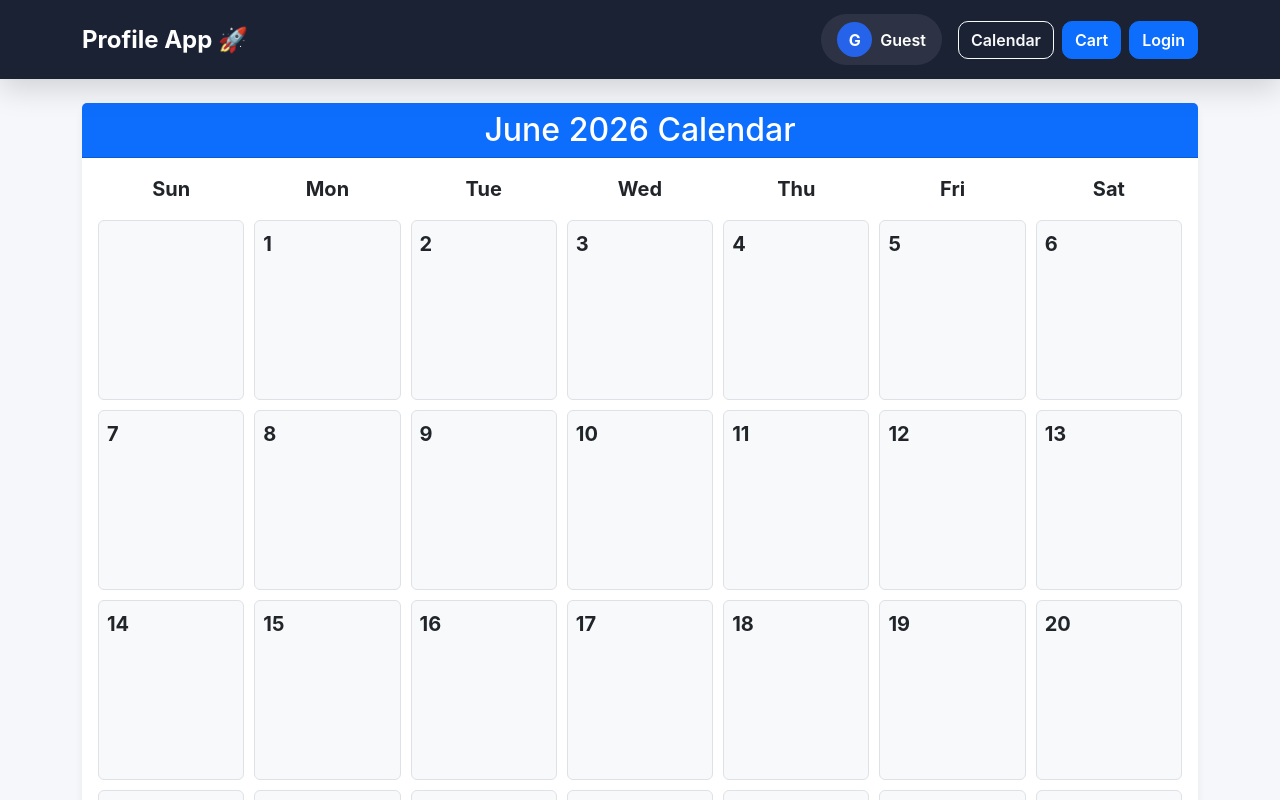
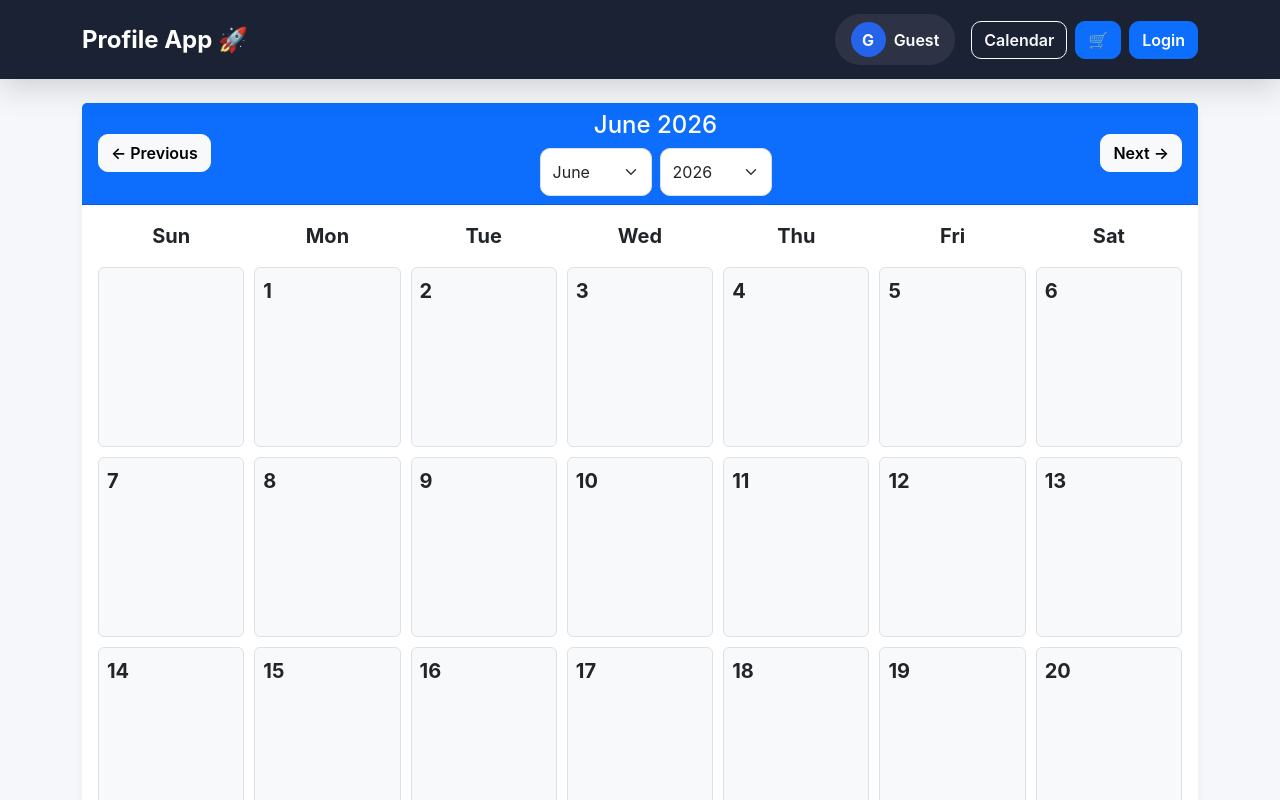
Before and after one commit to PranayHazra-007/Authentication, a React app: page /calendar in a window 1280 px wide. Shown: the top 800 px of the page. Built offline with nearby package versions, Linux system fonts and the light colour scheme; the HTML template or start-up script is replaced by a standard one.

Commit message:
Calendar Implement

```diff
--- a/src/components/Navbar.jsx
+++ b/src/components/Navbar.jsx
@@ -82,7 +82,7 @@ style={{background:"rgba(15,23,42,0.95)",backdropFilter:"blur(10px)",boxShadow:"
       )}
 
       <Link to="/cart" className="btn btn-primary position-relative fw-semibold" style={{borderRadius:"12px"}}>
-        Cart
+        🛒
         {cartItems.length >0 && (
           <span className="position-absolute top-0 start-100 translate-middle badge rounded-pill bg-danger">
             {cartItems.length}
--- a/src/pages/Calendar.jsx
+++ b/src/pages/Calendar.jsx
@@ -1,17 +1,19 @@
-import React from "react";
+import React, { useState } from "react";
 import { useSelector } from "react-redux";
 import Navbar from "../components/Navbar";
 
 const Calendar = () => {
   const tasks = useSelector((state) => state.kanban.tasks);
+  const [currentDate, setCurrentDate] = useState(new Date());
+
+  const year = currentDate.getFullYear();
+  const month = currentDate.getMonth();
+
   const today = new Date();
-  const year = today.getFullYear();
-  const month = today.getMonth();
-
   const firstDay = new Date(year,month,1).getDay();
   const daysInMonth = new Date(year,month + 1,0).getDate();
 
-  const monthName = today.toLocaleString("default", {month: "long"});
+  const monthName = currentDate.toLocaleString("default",{month: "long",});
   const calendarDays = [];
 
   for (let i = 0; i < firstDay; i++) {
@@ -20,21 +22,43 @@ const Calendar = () => {
   for (let i = 1; i <= daysInMonth; i++) {
     calendarDays.push(i);
   }
+  const previousMonth = () => {
+    setCurrentDate(new Date(year, month - 1, 1));
+  };
+  const nextMonth = () => {
+    setCurrentDate(new Date(year, month + 1, 1));
+  };
+  const handleMonthChange = (e) => {
+    setCurrentDate(new Date(year,Number(e.target.value),1));
+  };
+  const handleYearChange = (e) => {
+    setCurrentDate(new Date(Number(e.target.value),month,1));
+  };
+
+  const isToday = (day) => {
+    return (
+      day &&
+      today.getDate() === day &&
+      today.getMonth() === month &&
+      today.getFullYear() === year
+    );
+  };
 
   const getTasksForDate = (day) => {
-    const currentDate = new Date(`${year}-${String(month + 1).padStart(2, "0")}-${String(day).padStart(2, "0")}`);
+    const currentDay = new Date(year,month,day);
 
     return tasks.filter((task) => {
       if (!task.startDate || !task.endDate) {
         return false;
       }
+
       const startDate = new Date(task.startDate);
       const endDate = new Date(task.endDate);
+      startDate.setHours(0,0,0,0);
+      endDate.setHours(0,0,0,0);
+      currentDay.setHours(0,0,0,0);
 
-      return (
-        currentDate >= startDate &&
-        currentDate <= endDate
-      );
+      return (currentDay >= startDate && currentDay <= endDate);
     });
   };
 
@@ -43,122 +67,87 @@ const Calendar = () => {
       <Navbar />
 
       <div className="container py-4">
+        <div className="card shadow-lg border-0">
+          <div className="card-header bg-primary text-white">
+            <div className="d-flex justify-content-between align-items-center flex-wrap gap-2">
+              <button className="btn btn-light" onClick={previousMonth}>← Previous</button>
 
-        <div className="card shadow-lg border-0">
+              <div className="text-center">
+                <h4 className="mb-2">{monthName} {year}</h4>
+                <div className="d-flex gap-2">
+                  <select className="form-select" value={month} onChange={handleMonthChange}>
+                    {[
+                      "January",
+                      "February",
+                      "March",
+                      "April",
+                      "May",
+                      "June",
+                      "July",
+                      "August",
+                      "September",
+                      "October",
+                      "November",
+                      "December",
+                    ].map((monthName,index) => (
+                        <option key={index} value={index}>{monthName}</option>
+                      ))}
+                  </select>
 
-          <div className="card-header bg-primary text-white text-center">
-            <h2 className="mb-0">
-              {monthName} {year} Calendar
-            </h2>
+                  <select className="form-select" value={year} onChange={handleYearChange}>
+                    {Array.from({length: 21,},(_, i) => 2020 + i).map((year) => (
+                        <option key={year} value={year} >{year} </option>
+                      )
+                    )}
+                  </select>
+                </div>
+              </div>
+              <button className="btn btn-light" onClick={nextMonth}>Next →</button>
+            </div>
           </div>
 
           <div className="card-body">
-
-            {/* Week Days */}
-
-            <div
-              className="d-grid mb-3"
-              style={{
-                gridTemplateColumns:
-                  "repeat(7,1fr)",
-                gap: "10px",
-              }}
-            >
-              {[
-                "Sun",
-                "Mon",
-                "Tue",
-                "Wed",
-                "Thu",
-                "Fri",
-                "Sat",
-              ].map((day) => (
-                <div
-                  key={day}
-                  className="text-center fw-bold fs-5"
-                >
-                  {day}
-                </div>
+            <div className="d-grid mb-3" style={{gridTemplateColumns:"repeat(7,1fr)",gap: "10px",}}>
+              {["Sun","Mon","Tue","Wed","Thu","Fri","Sat",].map((day) => (
+                <div key={day} className="text-center fw-bold fs-5" >{day}</div>
               ))}
             </div>
 
-            {/* Calendar */}
-
-            <div
-              className="d-grid"
-              style={{
-                gridTemplateColumns:
-                  "repeat(7,1fr)",
-                gap: "10px",
-              }}
-            >
-              {calendarDays.map(
-                (day, index) => (
-                  <div
-                    key={index}
-                    className="border rounded bg-light p-2"
-                    style={{
-                      minHeight: "180px",
-                    }}
-                  >
+            <div className="d-grid" style={{gridTemplateColumns:"repeat(7,1fr)",gap: "10px",}}>
+              {calendarDays.map((day, index) => (
+                  <div key={index} className="rounded p-2" style={{minHeight: "180px",border: isToday(day)? "3px solid #0d6efd" : "1px solid #dee2e6",backgroundColor:isToday(day)? "#e7f1ff" : "#f8f9fa",}}>
                     {day && (
                       <>
-                        <div className="fw-bold fs-5 mb-2">
-                          {day}
+                        <div className={`fw-bold fs-5 mb-2 ${isToday(day)? "text-primary": ""}`}>
+                          {day} {isToday(day) && " 📍"}
                         </div>
-
-                        {getTasksForDate(
-                          day
-                        ).map((task) => (
-                          <div
-                            key={task.id}
-                            className="card border-0 shadow-sm mb-2"
-                          >
+                        {getTasksForDate(day).map((task) => (
+                          <div key={`${task.id}-${day}`}className="card border-0 shadow-sm mb-2">
                             <div className="card-body p-2">
-
                               <div className="small text-primary fw-semibold">
-                                👤 {task.username}
+                                👤{" "}{task.username}
                               </div>
-
                               <div className="fw-bold small">
-                                📝 {task.caption}
+                                📝{" "}{task.caption}
                               </div>
 
                               <div className="small text-muted">
-                                {task.startDate}
-                                {" → "}
-                                {task.endDate}
+                                {task.startDate}{" → "}{task.endDate}
                               </div>
 
-                              <span
-                                className={`badge mt-1 ${
-                                  task.status ===
-                                  "todo"
-                                    ? "bg-secondary"
-                                    : task.status ===
-                                      "progress"
-                                    ? "bg-warning text-dark"
-                                    : "bg-success"
-                                }`}
-                              >
+                              <span className={`badge mt-1 ${task.status ==="todo"? "bg-secondary": task.status ==="progress" ? "bg-warning text-dark" : "bg-success"}`}>
                                 {task.status.toUpperCase()}
                               </span>
-
                             </div>
                           </div>
                         ))}
-
                       </>
                     )}
                   </div>
-                )
-              )}
+                ))}
             </div>
-
           </div>
-
         </div>
-
       </div>
     </>
   );
```
Also changed, not shown: src/pages/KanbanBoard.jsx (+56 -252 lines).
